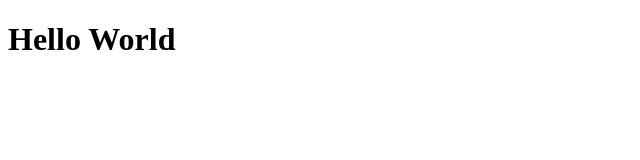
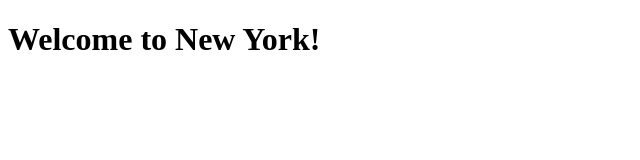
Before and after one commit to aperkins7803/aperkins7803.github.io, a plain HTML site: page wwr/index.html in a window 1280 px wide. Shown: the whole page, without its empty margins (0-640 px from the left). Drawn offline with Linux system fonts and the light colour scheme.

Commit message:
my second commit

```diff
--- a/wwr/index.html
+++ b/wwr/index.html
@@ -7,6 +7,6 @@
     <title>Hello World</title>
 </head>
 <body>
-    <h1>Hello World</h1>
+    <h1>Welcome to New York!</h1>
 </body>
 </html>
```
